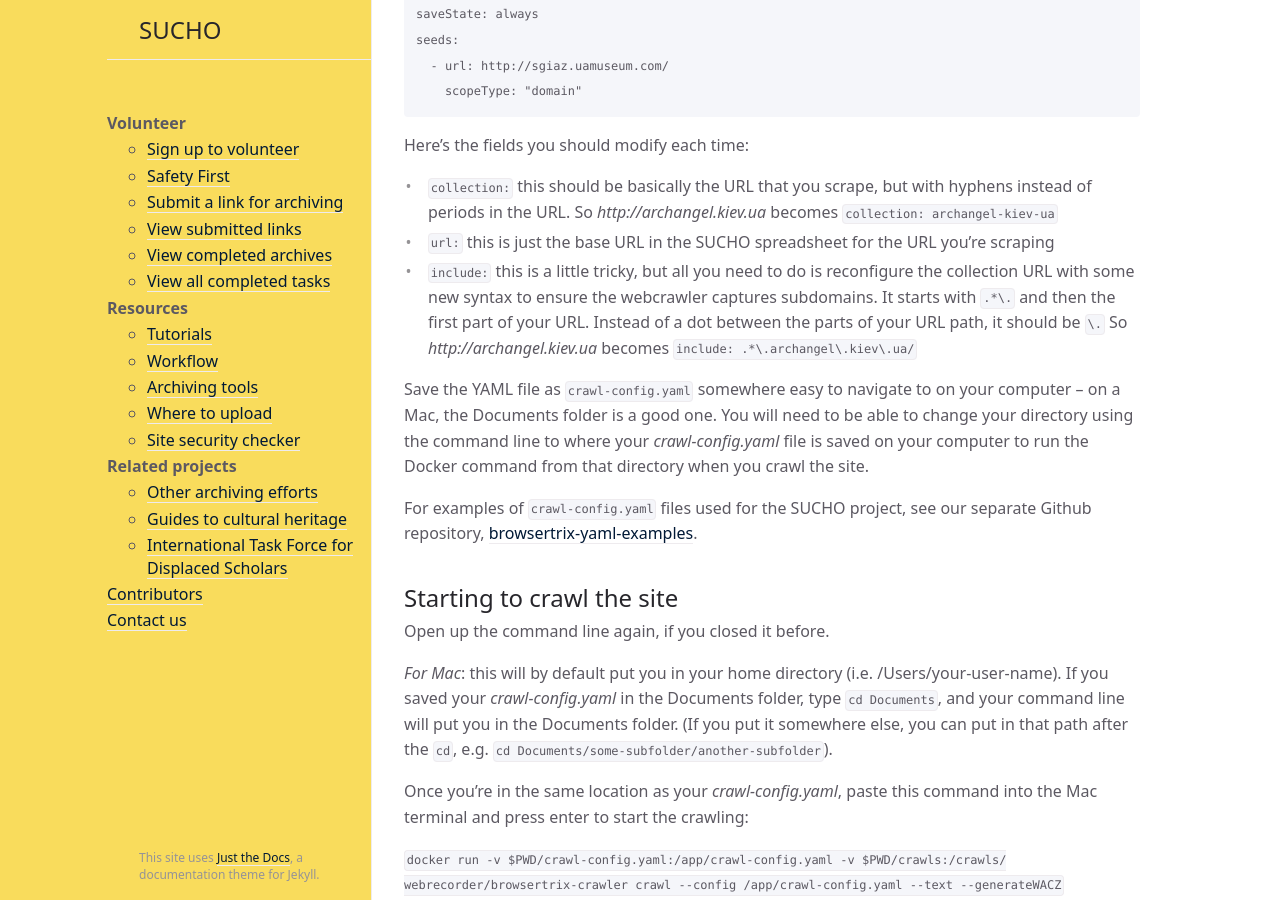
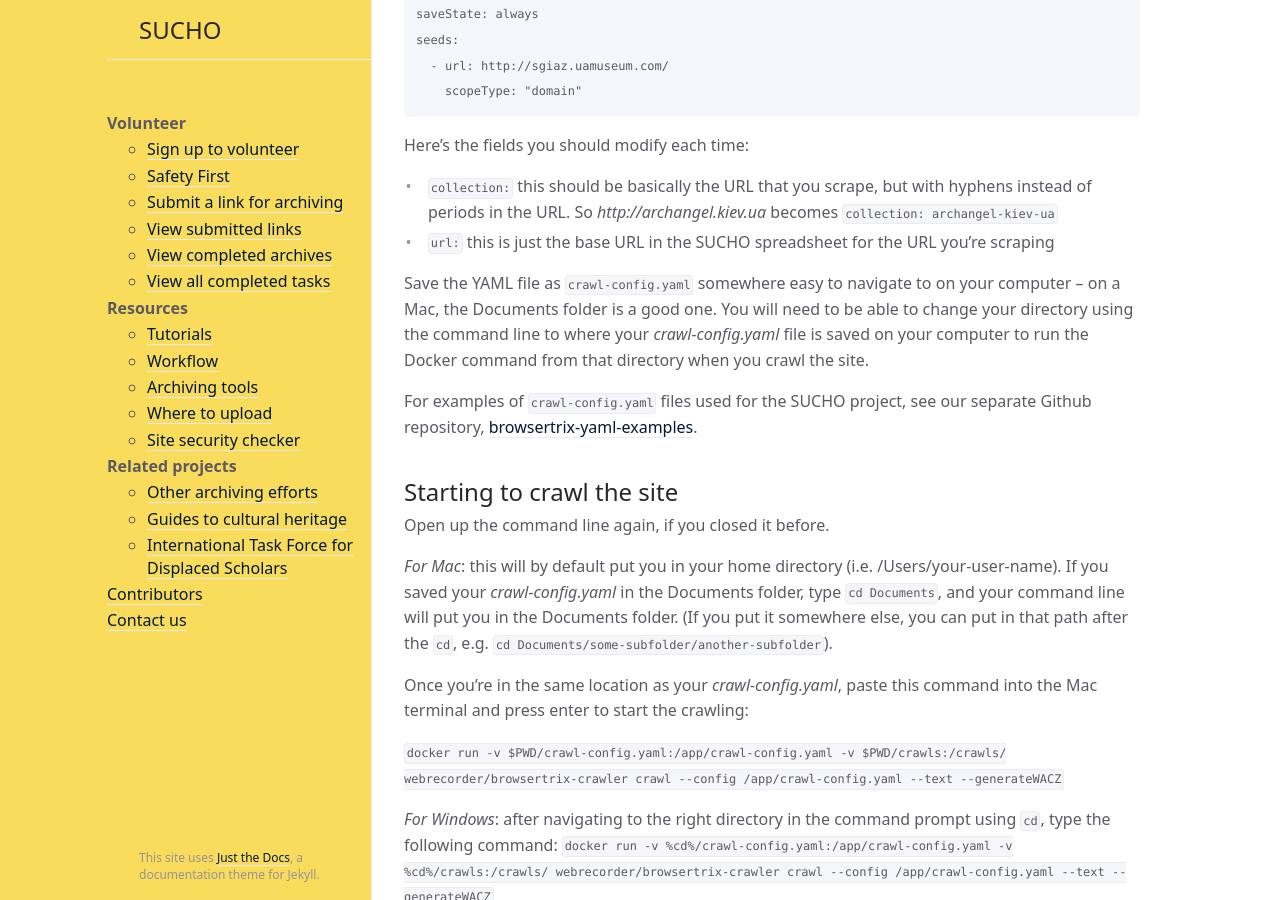
Before and after one commit to sucho-archiving/sucho-archiving.github.io, a Jekyll site: the page built from browsertrix.md, in a window 1280 px wide and 900 px high, scrolled down 2792 px. Built offline with Jekyll 4.4.1, drawn with Linux system fonts in a browser that asks for light colours.

Commit message:
formatting

```diff
--- a/browsertrix.md
+++ b/browsertrix.md
@@ -86,7 +86,6 @@ Here's the fields you should modify each time:
 
 * `collection:` this should be basically the URL that you scrape, but with hyphens instead of periods in the URL. So *http://archangel.kiev.ua* becomes `collection: archangel-kiev-ua`
 * `url:` this is just the base URL in the SUCHO spreadsheet for the URL you're scraping
-* `include:` this is a little tricky, but all you need to do is reconfigure the collection URL with some new syntax to ensure the webcrawler captures subdomains. It starts with `.*\.` and then the first part of your URL. Instead of a dot between the parts of your URL path, it should be `\.` So *http://archangel.kiev.ua* becomes `include: .*\.archangel\.kiev\.ua/`
 
 Save the YAML file as `crawl-config.yaml` somewhere easy to navigate to on your computer -- on a Mac, the Documents folder is a good one. You will need to be able to change your directory using the command line to where your *crawl-config.yaml* file is saved on your computer to run the Docker command from that directory when you crawl the site.
 
```
